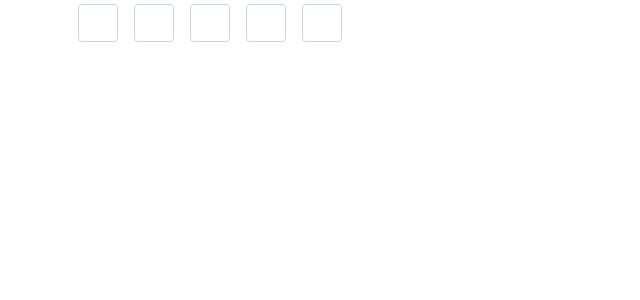
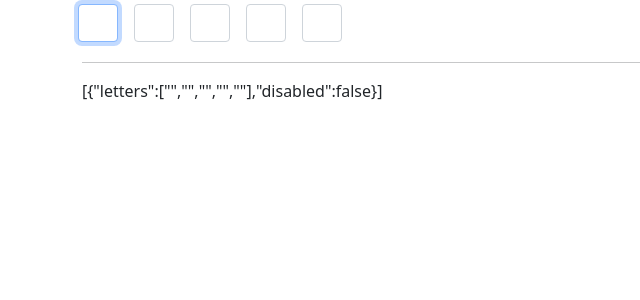
Before and after one commit to stLmpp/termo-poc-2, a Svelte app: page / in a window 1280 px wide. Shown: the top 300 px of the page, without its empty margins (0-640 px from the left). Built offline with nearby package versions, Linux system fonts and the light colour scheme.

Commit message:
- added focus handling - disabled hot reload

```diff
--- a/src/App.svelte
+++ b/src/App.svelte
@@ -1,7 +1,20 @@
 <script lang="ts">
   import Row from './Row.svelte';
+
+  const rows = [
+    {
+      letters: ['', '', '', '', ''],
+      disabled: false,
+    },
+  ];
+
+  let selectedRowIndex = 0;
 </script>
 
 <main class="container">
-  <Row />
+  {#each rows as row}
+    <Row bind:values={row.letters} disabled={row.disabled} />
+  {/each}
+  <hr />
+  {JSON.stringify(rows)}
 </main>
--- a/src/Letter.svelte
+++ b/src/Letter.svelte
@@ -1,12 +1,13 @@
 <script lang="ts">
-  import { createEventDispatcher } from 'svelte';
+  import { afterUpdate, createEventDispatcher } from 'svelte';
 
   export let value = '';
   export let disabled = false;
+  export let hasFocus = false;
 
   let input: HTMLInputElement;
 
-  const dispatch = createEventDispatcher<{ next: void }>();
+  const dispatch = createEventDispatcher<{ next: void; focus: void }>();
 
   function onInput(): void {
     input.value = (input.value ?? '').toUpperCase();
@@ -16,7 +17,14 @@
 
   function onFocus(): void {
     input.select();
+    dispatch('focus');
   }
+
+  afterUpdate(() => {
+    if (input && hasFocus) {
+      input.focus();
+    }
+  });
 </script>
 
 <input bind:this={input} class="letter form-control" maxlength="1" {disabled} on:input={onInput} on:focus={onFocus} />
--- a/src/Row.svelte
+++ b/src/Row.svelte
@@ -1,16 +1,23 @@
 <script lang="ts">
   import Letter from './Letter.svelte';
 
-  export let length = 5;
   export let disabled = false;
-  export let values = Array.from({ length }, () => '');
+  export let values = [];
 
-  $: array = Array.from({ length });
+  let selectedIndex = 0;
+
+  function onNext(): void {
+    selectedIndex = Math.min(values.length, selectedIndex + 1);
+  }
+
+  function onFocus(index: number): void {
+    selectedIndex = index;
+  }
 </script>
 
 <div class="row">
-  {#each values as value}
-    <Letter {disabled} {value} />
+  {#each values as value, index}
+    <Letter {disabled} bind:value hasFocus={selectedIndex === index} on:next={onNext} on:focus={() => onFocus(index)} />
   {/each}
 </div>
 
--- a/vite.config.ts
+++ b/vite.config.ts
@@ -3,5 +3,5 @@ import { svelte } from '@sveltejs/vite-plugin-svelte';
 
 // https://vitejs.dev/config/
 export default defineConfig({
-  plugins: [svelte()],
+  plugins: [svelte({ hot: false })],
 });
```
